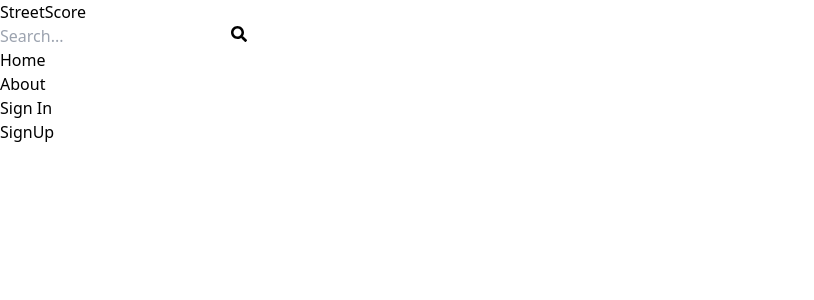
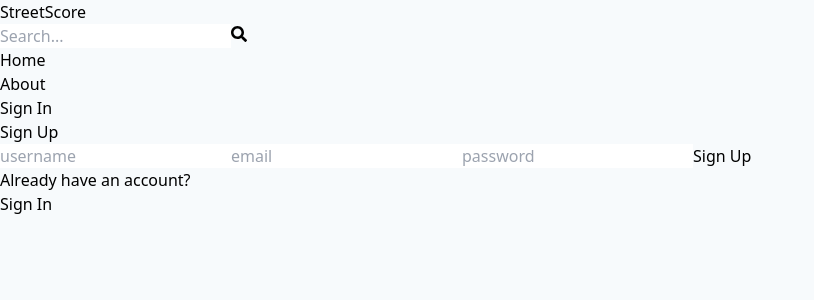
Before and after one commit to blestab/streetscore, a React (Vite) app in the folder client/: page /sign-up in a window 1280 px wide. Shown: the top 300 px of the page, without its empty margins (0-814 px from the left). Built offline with nearby package versions, Linux system fonts and the light colour scheme.

Commit message:
feat (client): create sign up page layout

```diff
--- a/client/src/index.css
+++ b/client/src/index.css
@@ -1,3 +1,7 @@
 @tailwind base;
 @tailwind components;
 @tailwind utilities;
+
+body {
+  background-color: #f7fafc;
+}
--- a/client/src/pages/SignUp.jsx
+++ b/client/src/pages/SignUp.jsx
@@ -1,5 +1,36 @@
 import React from "react";
+import { Link } from "react-router-dom";
 
 export default function SignUp() {
-  return <div>SignUp</div>;
+  return (
+    <div className="p-3 max-w-lg mx-auto">
+      <h1 className="text-3xl text-center font-semibold my-7">Sign Up</h1>
+      <form className="flex flex-col gap-4">
+        <input
+          type="text"
+          placeholder="username"
+          className="border p-3 rounded-lg"
+        />
+        <input
+          type="email"
+          placeholder="email"
+          className="border p-3 rounded-lg"
+        />
+        <input
+          type="password"
+          placeholder="password"
+          className="border p-3 rounded-lg"
+        />
+        <button className="bg-slate-700 text-white p-3 rounded-lg uppercase hover:opacity-90 disabled:opacity-80">
+          Sign Up
+        </button>
+      </form>
+      <div className="flex flex-col items-center mt-4">
+        <p>Already have an account?</p>
+        <Link to="/sign-in" className="text-slate-700 hover:underline">
+          <span className="text-blue-700 font-semibold">Sign In</span>
+        </Link>
+      </div>
+    </div>
+  );
 }
```
